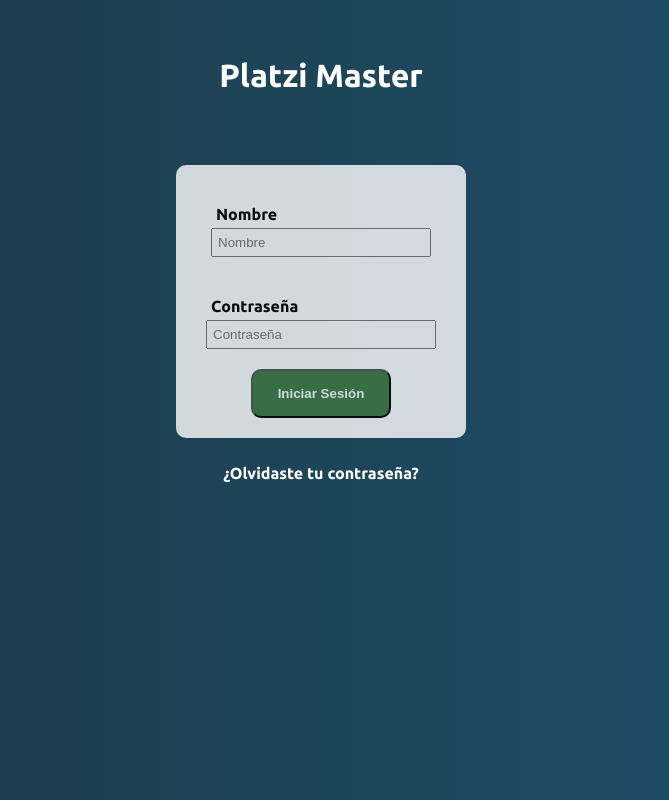
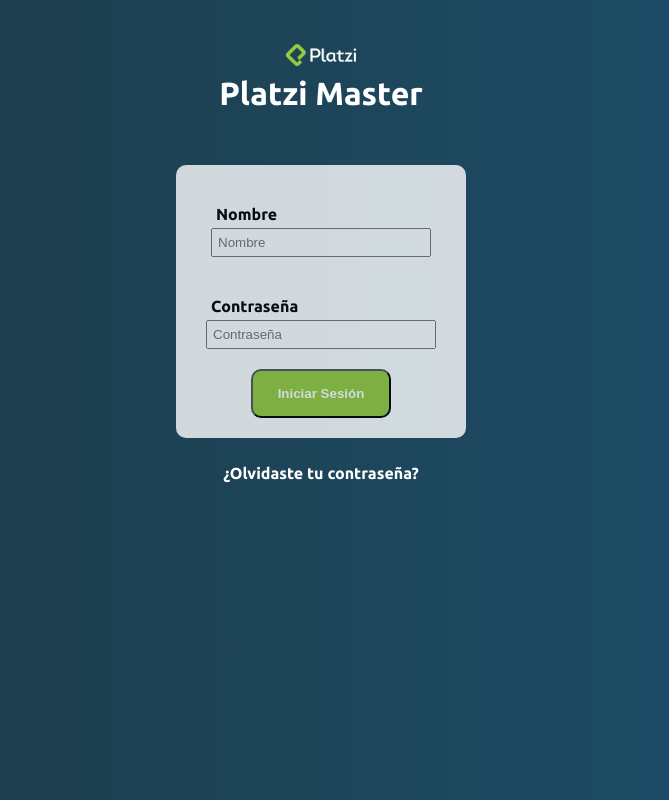
Before and after one commit to Johndev85/Challenge-html-login-PM, a plain HTML site: page index.html in a window 1280 px wide. Shown: the whole page, without its empty margins (319-988 px from the left). Drawn offline with Linux system fonts and the light colour scheme.

Commit message:
update html, styles

```diff
--- a/index.html
+++ b/index.html
@@ -1,17 +1,20 @@
 <!DOCTYPE html>
-<html lang="en">
+<html lang="es">
 <head>
     <meta charset="UTF-8">
     <meta name="viewport" content="width=device-width, initial-scale=1.0">
-    <link rel="stylesheet" href="./assets/styles.css">
-    <title>Login Layout</title>
+    <link rel="stylesheet" href="./styles/styles.css">
+    <title>Login Layout Platzi Master</title>
 </head>
 <body>
     <main>
         <header>
+            <figure class="header-top">
+                <img src="./assets/logo.webp" alt="logo-platzi">
                 <h1> Platzi Master</h1>
+            </figure>
         </header>
-            <div class="container">
+        <section class="container">
             <div class="name">
                 <label> Nombre </label>
                     <input type="text" placeholder="Nombre">
@@ -23,7 +26,7 @@
             <div class="btn-submit">
                 <button type="submit"> Iniciar Sesión </button>
             </div>
-             </div>
+        </section>
         <span>
             <a href="#">¿Olvidaste tu contraseña?</a>
         </span>
--- a/assets/styles.css
+++ b/styles/styles.css
@@ -5,7 +5,7 @@
 
 :root {
     --colorLabel: #265135;
-    --colorBtn:#3f7940;
+    --colorBtn:#95ca3e;
     --colorBtnShadow: #408E42;
 }
 
@@ -43,7 +43,11 @@ header {
     padding: 15px;
 }
 
-h1 {
+.header-top img {
+    width: 90px;
+}
+
+.header-top h1 {
     color: white;
 }
 
@@ -96,6 +100,7 @@ button {
 
 button:hover {
   box-shadow: 0 0 10px var(--colorBtnShadow);
+  transition: .8;
 }
 
 span {
```
Also changed, not shown: assets/logo.webp (added). Lines whose indentation alone changed are shown as unchanged.
